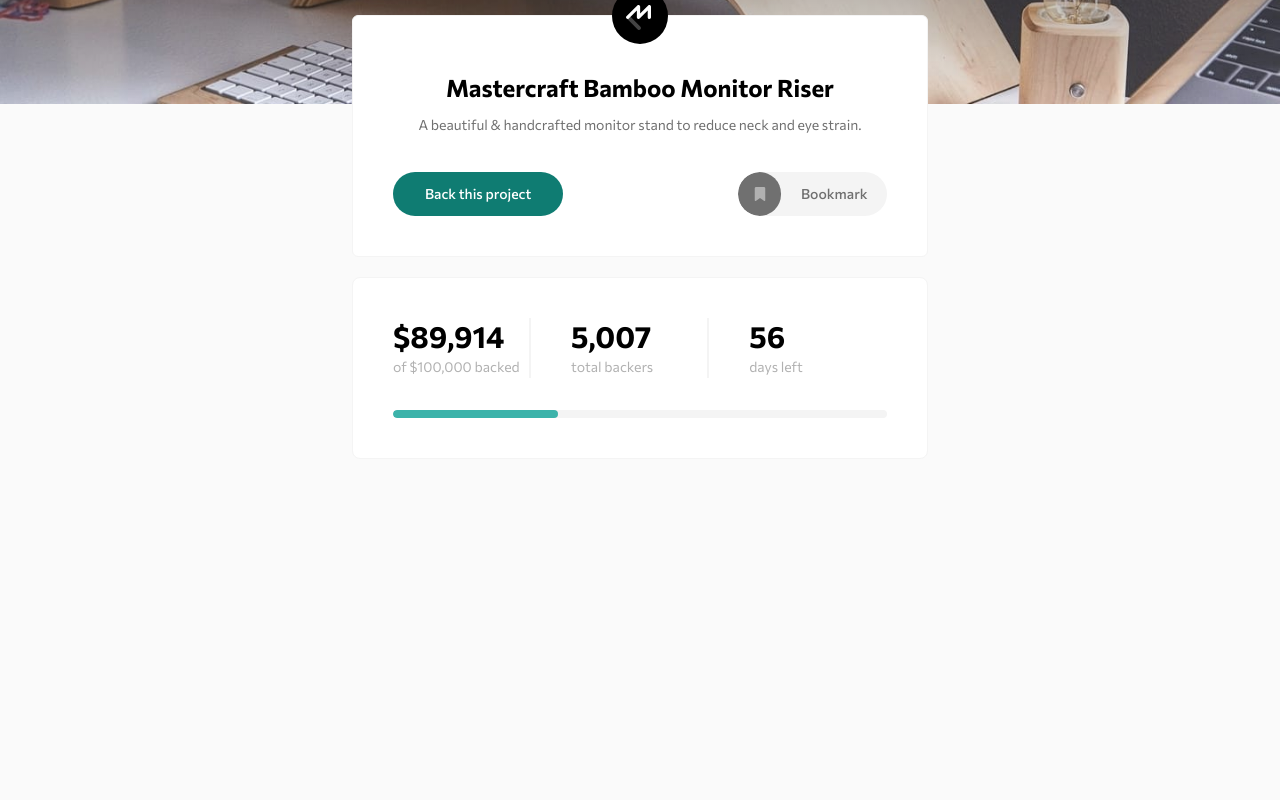
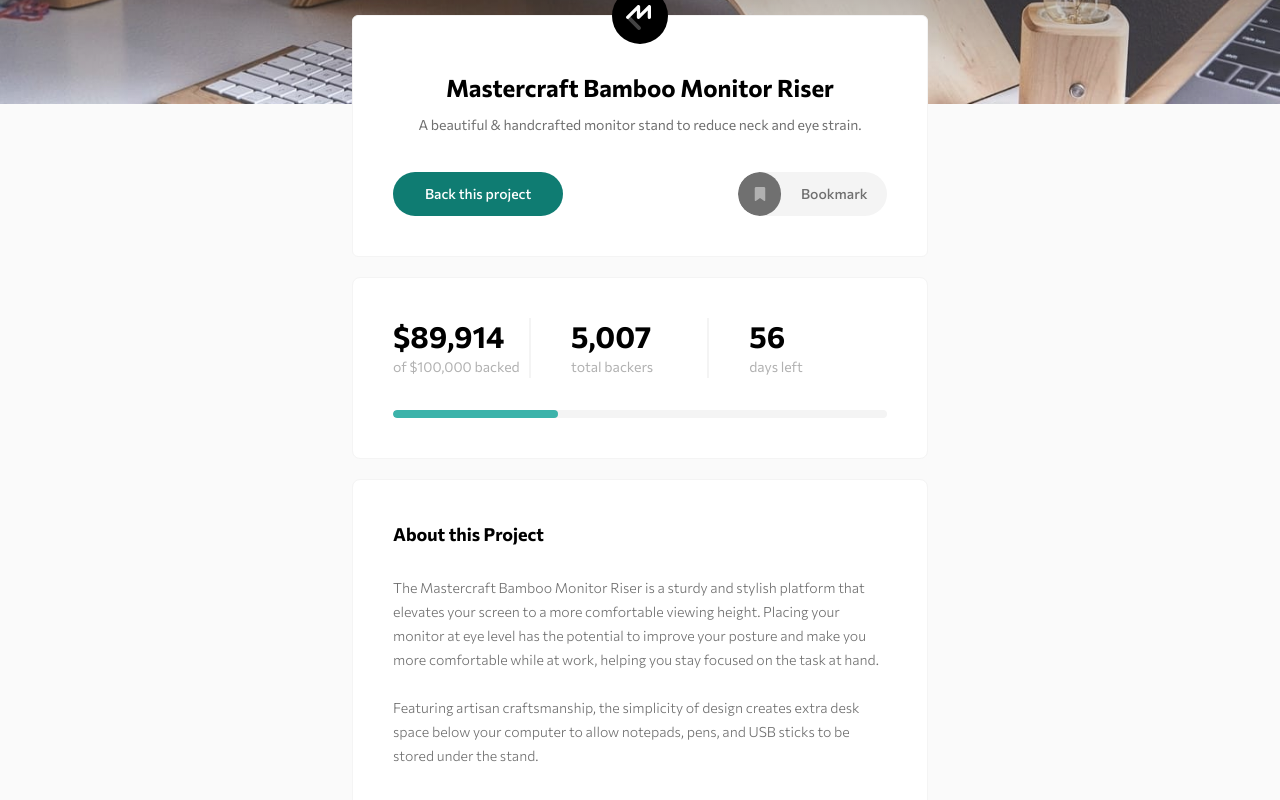
Before and after one commit to vansh2308/mastercraft-crowdfund, a React (Vite) app: page / in a window 1280 px wide. Shown: the part 252-1052 px from the top of the page. Before the commit the page ends 800 px from the top, so only its background shows below. Built offline with nearby package versions, Linux system fonts and the light colour scheme.

Commit message:
Make About section

```diff
--- a/src/App.jsx
+++ b/src/App.jsx
@@ -1,4 +1,5 @@
 import './App.css'
+import About from './components/About'
 import Header from './components/Header'
 import Hero from './components/Hero'
 import Stats from './components/Stats'
@@ -13,6 +14,7 @@ function App() {
       <div className='w-[45%] h-fit bg-transparent z-30 overflow-visible absolute top-1/3 left-1/2 -translate-x-1/2 pb-10 flex flex-col gap-5'>
         <Hero />
         <Stats />
+        <About />
       </div>
 
 
--- /dev/null
+++ b/src/components/About.jsx
@@ -0,0 +1,13 @@
+
+export default function About(){
+    return(
+        <div className="w-full h-fit bg-white border-greywhite border-[1px] rounded-lg min-h-40 p-10">
+            <h3 className="font-bold text-lg mb-7">About this Project</h3>
+            <p className="text-dgrey font-light text-sm leading-6">
+            The Mastercraft Bamboo Monitor Riser is a sturdy and stylish platform that elevates your screen to a more comfortable viewing height. Placing your monitor at eye level has the potential to improve your posture and make you more comfortable while at work, helping you stay focused on the task at hand. <br/><br/> Featuring artisan craftsmanship, the simplicity of design creates extra desk space below your computer to allow notepads, pens, and USB sticks to be stored under the stand.
+
+            </p>
+
+        </div>
+    )
+}
```
